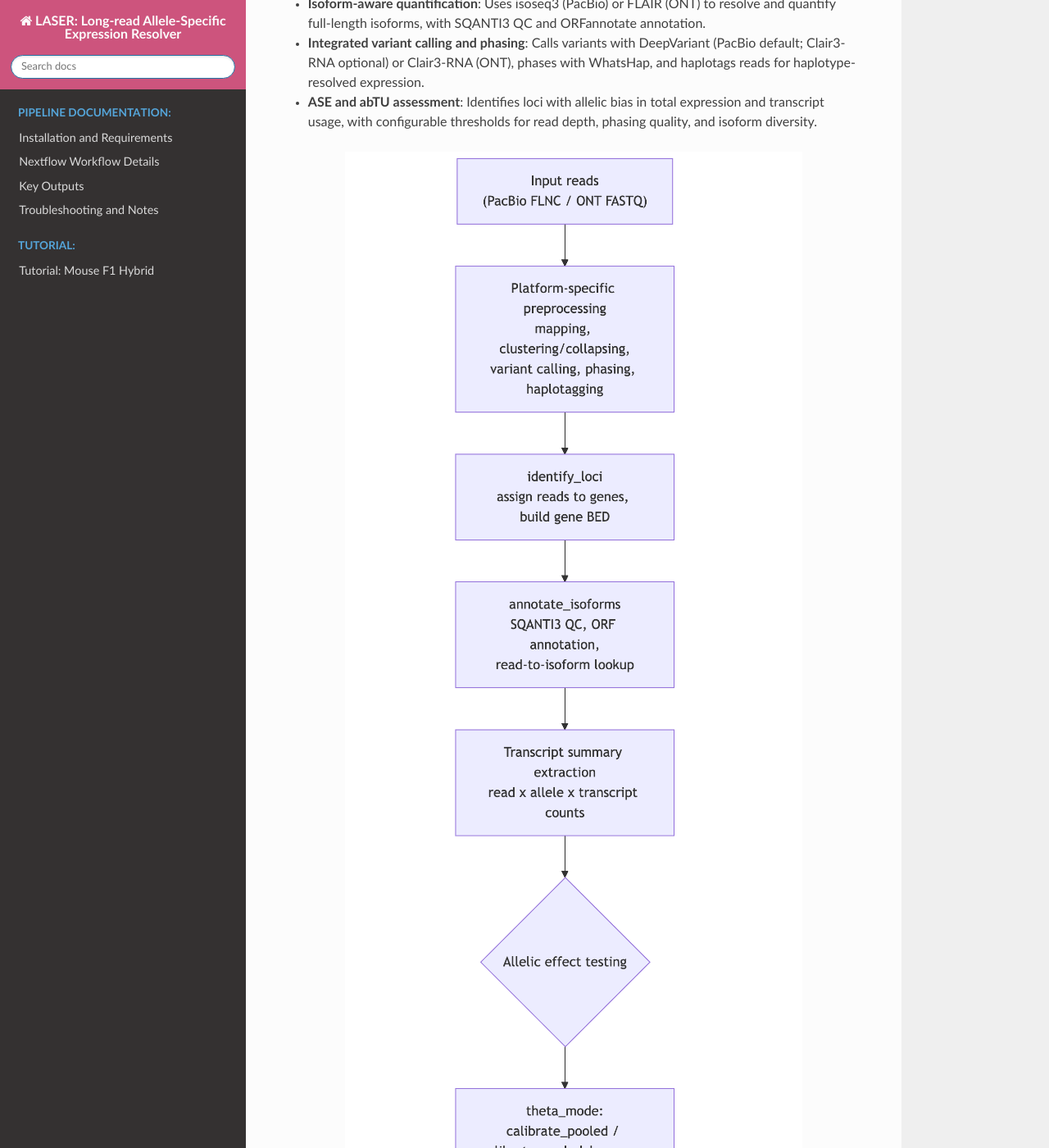
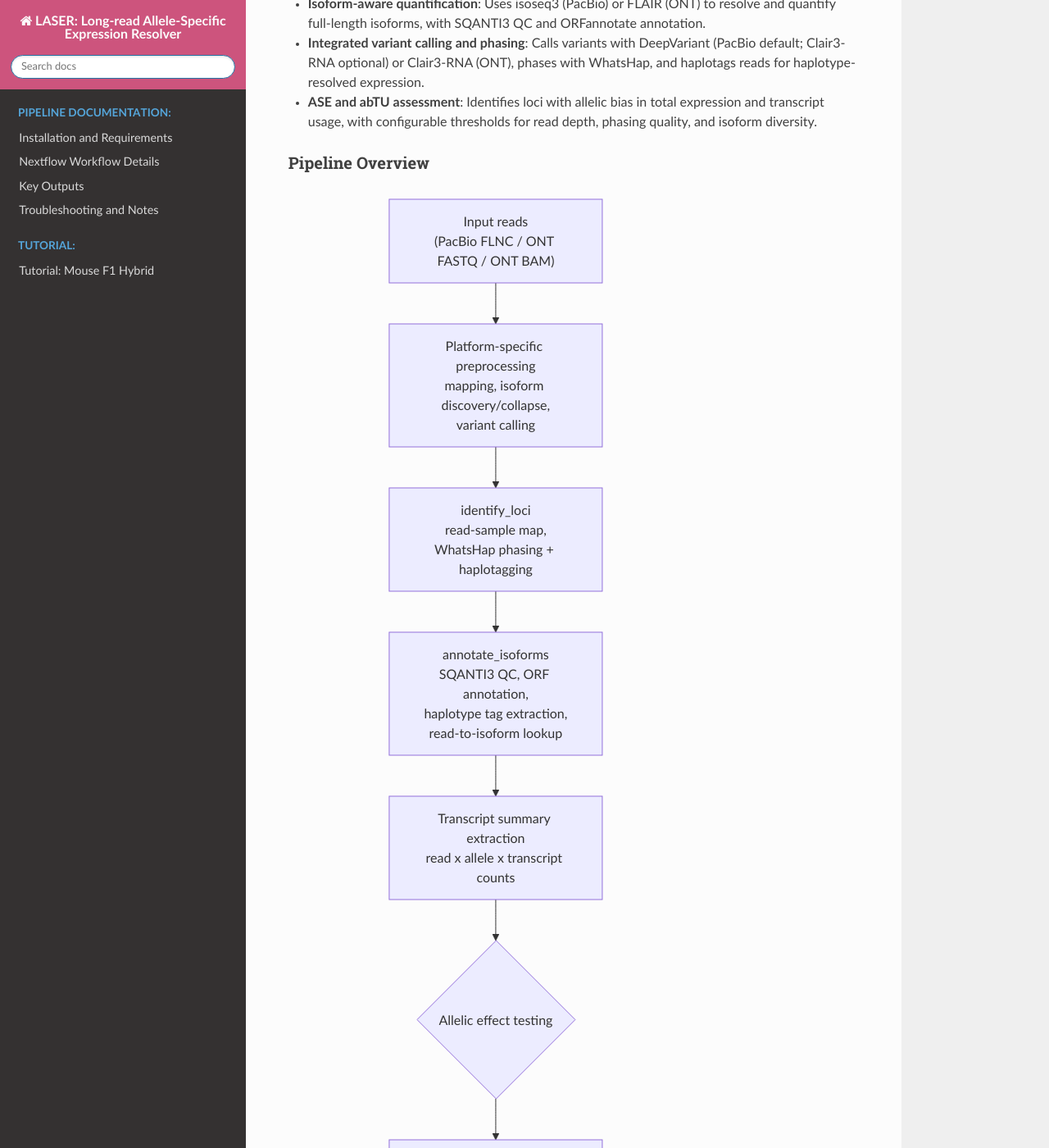
Before and after one commit to MacphersonHannah/LASER-1.1, a Sphinx documentation site: the page built from source/index.rst, in a window 1280 px wide and 1400 px high, scrolled down 1225 px. Shown: the whole window at 82% size. Built offline with Sphinx 7.4.7 and the Read the Docs theme 3.1.0, drawn with Linux system fonts in a browser that asks for light colours; pages that are not in the unit, such as notebooks, are missing from menus; some of the changed text lies outside the part shown.

Commit message:
Add files via upload

```diff
--- a/source/conf.py
+++ b/source/conf.py
@@ -29,7 +29,11 @@ if _nb_src.exists():
 # -- General configuration ---------------------------------------------------
 # https://www.sphinx-doc.org/en/master/usage/configuration.html#general-configuration
 
-extensions = ['nbsphinx']
+extensions = ['nbsphinx', 'sphinxcontrib.mermaid']
+
+# Height of rendered Mermaid diagrams. The extension's 500px default squashes
+# the tall pipeline flowchart on the index page until the text is unreadable.
+mermaid_height = '1000px'
 
 # Never run the notebook during the docs build: it needs the finished
 # tutorial run, so show the outputs already saved in the notebook instead.
@@ -44,10 +48,6 @@ exclude_patterns = ['**.ipynb_checkpoints']
 # https://www.sphinx-doc.org/en/master/usage/configuration.html#options-for-html-output
 
 html_theme = 'sphinx_rtd_theme'
-html_static_path = ['_static']
-
-
-html_theme = 'sphinx_rtd_theme'
 html_theme_options = {
     # Sidebar header (title, version and search box): pink to match the logo
     'style_nav_header_background': '#CD547D',
--- a/source/index.rst
+++ b/source/index.rst
@@ -39,10 +39,24 @@ LASER is a scalable, automated Nextflow pipeline that takes raw long-read RNA-se
 
 * **ASE and abTU assessment**: Identifies loci with allelic bias in total expression and transcript usage, with configurable thresholds for read depth, phasing quality, and isoform diversity.
 
-.. figure:: ../img/pipeline_v1.png
-   :alt: Bioinformatics workflow flowchart for allelic effect testing
-   :align: center
-   :width: 80%
+Pipeline Overview
+~~~~~~~~~~~~~~~~~
+
+.. mermaid::
+   :alt: LASER pipeline flowchart, from input reads through preprocessing, locus identification, isoform annotation and transcript summary extraction to allelic effect testing
+
+   flowchart TD
+       A["Input reads<br/>(PacBio FLNC / ONT FASTQ / ONT BAM)"] --> B["Platform-specific preprocessing<br/>mapping, isoform discovery/collapse,<br/>variant calling"]
+       B --> C["identify_loci<br/>read-sample map,<br/>WhatsHap phasing + haplotagging"]
+       C --> D["annotate_isoforms<br/>SQANTI3 QC, ORF annotation,<br/>haplotype tag extraction,<br/>read-to-isoform lookup"]
+       D --> E["Transcript summary extraction<br/>read x allele x transcript counts"]
+       E --> F{"Allelic effect testing"}
+       F --> G["theta_mode:<br/>calibrate_pooled / calibrate_pooled_by_group / fixed / lift"]
+       G --> H["abTE test<br/>binomial, allele totals"]
+       G --> I["abTU test<br/>permutation Dirichlet-Multinomial"]
+       H --> J["Four-way classification<br/>per locus, per sample"]
+       I --> J
+       J --> K["allelic_effect_testing/&lt;sample&gt;/<br/>allelic_effect_results.tsv"]
 
 
 
--- a/source/key_outputs.rst
+++ b/source/key_outputs.rst
@@ -48,7 +48,7 @@ See :doc:`nextflow_workflow_details` for details on the allelic effect testing s
 Required Annotation Files
 --------------------------
 
-The following external files must be downloaded and provided via ``nextflow.config`` before running LASER. See :doc:`nextflow_workflow_details` for the corresponding config parameters.
+The following external files must be downloaded and provided via your config file before running LASER. See :doc:`nextflow_workflow_details` for the corresponding config parameters.
 
 .. list-table::
    :widths: 20 40 40
@@ -73,7 +73,7 @@ The following external files must be downloaded and provided via ``nextflow.conf
      - `PolyA_DB / PolyASite atlas <https://polyasite.unibas.ch/>`_
      - ``atlas.clusters.2.0.GRCh38.96.mod.bed``
    * - ``poly_motifs``
-     - Bundled with SQANTI3
+     - **Bundled with LASER** at ``assets/human.polyA.list.txt``; also available in SQANTI3 at ``data/polyA_motifs/human.polyA.list.txt``
      - ``human.polyA.list.txt``
 
 ``genome`` must be the primary assembly FASTA (chromosomes + unplaced/unlocalised scaffolds, not alternate allele contigs). For non-human species, species-matched equivalents of these files are required. See :ref:`notes_non_human` for details.
--- a/source/requirements.txt
+++ b/source/requirements.txt
@@ -2,4 +2,5 @@ sphinx-rtd-theme
 nbsphinx
 ipython
 sphinx-copybutton
+sphinxcontrib-mermaid
 pandoc
```
Also changed, not shown: source/installation_and_requirements.rst (+39 -37 lines), source/nextflow_workflow_details.rst (+24 -7 lines), source/troubleshooting.rst (+14 -6 lines).
